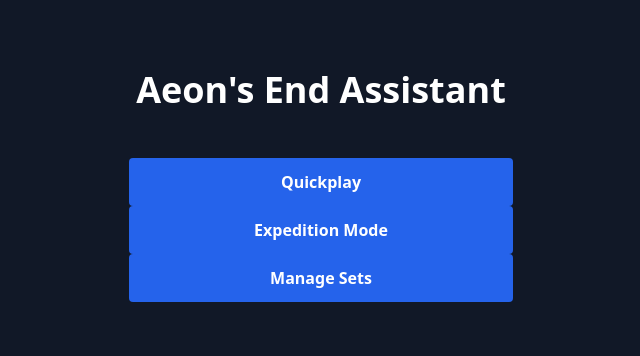
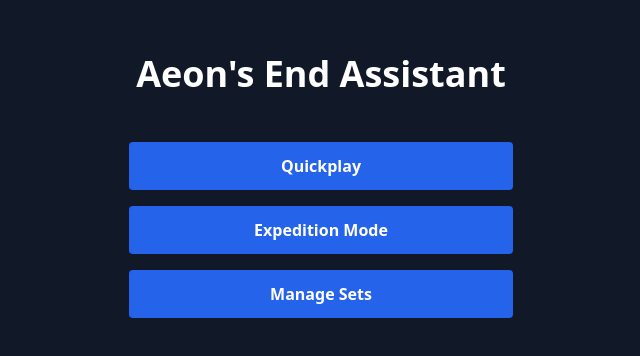
Before and after one commit to timothygaus/AeonsEndAssistant, a React (Vite) app in the folder frontend/: page / in a window 1280 px wide. Shown: the part 214-570 px from the top of the page, without its empty margins (319-959 px from the left). Built offline with nearby package versions, Linux system fonts and the light colour scheme.

Commit message:
Fix typo in className from 'gat-4' to 'gap-4'

```diff
--- a/frontend/src/pages/Home.tsx
+++ b/frontend/src/pages/Home.tsx
@@ -7,7 +7,7 @@
   return (
     <div className="min-h-screen bg-gray-900 text-white flex flex-col items-center justify-center p-8">
       <h1 className="text-4xl font-bold mb-12">Aeon's End Assistant</h1>
-      <div className="flex flex-col gat-4 w-full max-w-sm">
+      <div className="flex flex-col gap-4 w-full max-w-sm">
         <Button onClick={() => navigate('/quickplay')}>Quickplay</Button>
         <Button onClick={() => navigate('/expedition')}>Expedition Mode</Button>
         <Button onClick={() => navigate('/sets')}>Manage Sets</Button>
```
